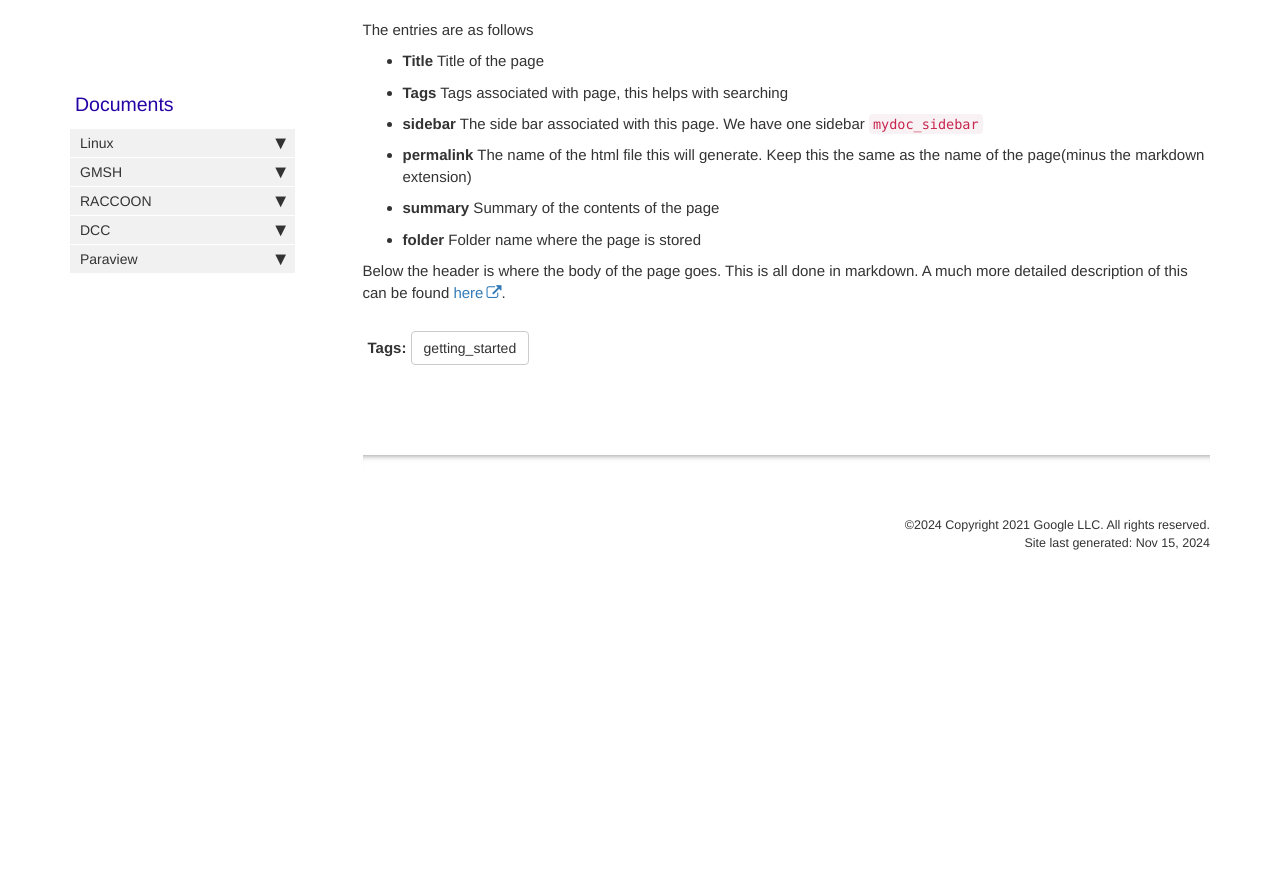
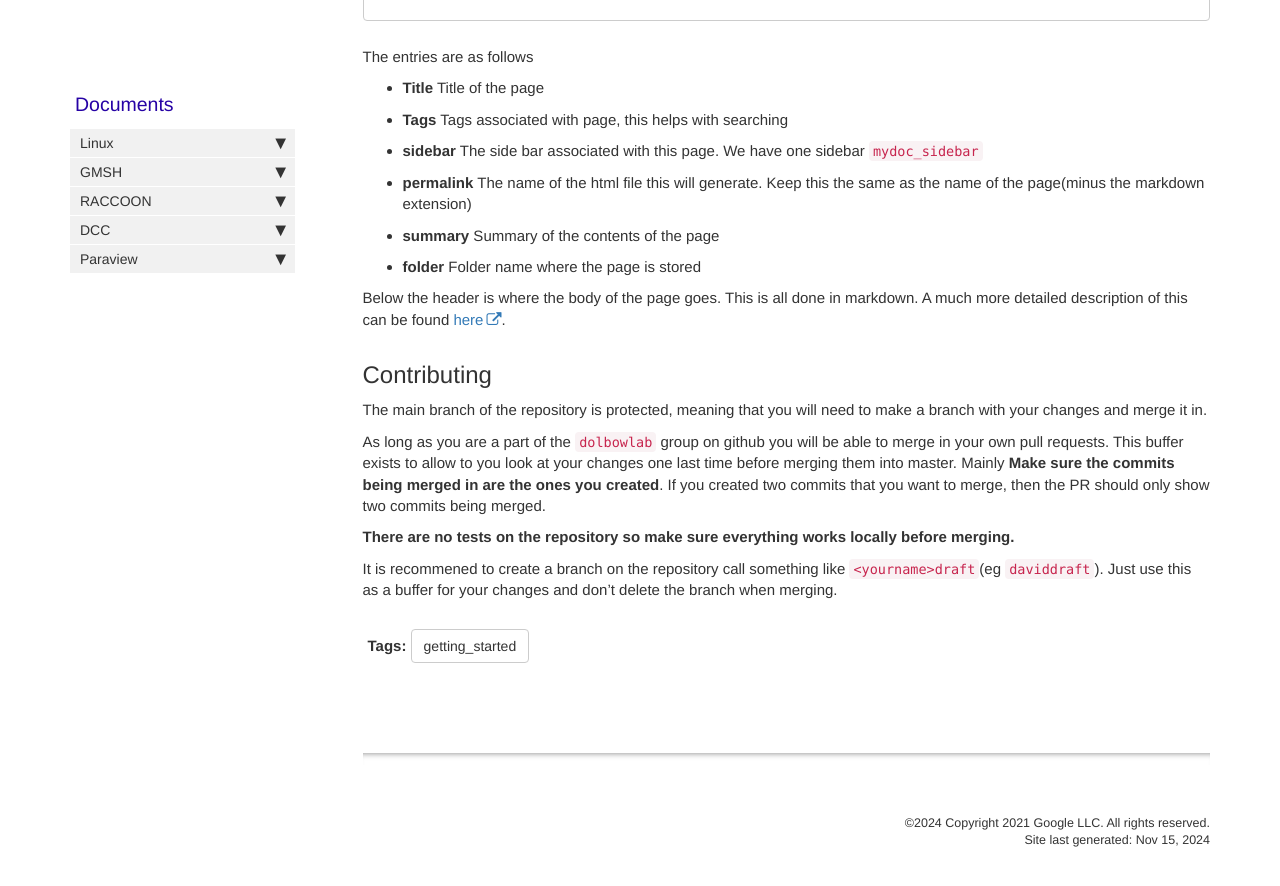
Before and after one commit to dolbowlab/dolbowlabdocs, a Jekyll site: the page built from index.md, in a window 1280 px wide and 900 px high, scrolled down 3815 px. Shown: the top 886 px of the window. Built offline with Jekyll 4.4.1, drawn with Linux system fonts in a browser that asks for light colours; comment, search, counter and statistics services are not loaded; before the commit the page ends 4418 px from its top, so only the background shows below that.

Commit message:
added contributing section to home page

```diff
--- a/index.md
+++ b/index.md
@@ -190,3 +190,13 @@ The entries are as follows
 - **folder** Folder name where the page is stored
 
 Below the header is where the body of the page goes. This is all done in markdown. A much more detailed description of this can be found [here](https://idratherbewriting.com/documentation-theme-jekyll/mydoc_pages.html).
+
+## Contributing
+
+The main branch of the repository is protected, meaning that you will need to make a branch with your changes and merge it in.
+
+As long as you are a part of the `dolbowlab` group on github you will be able to merge in your own pull requests. This buffer exists to allow to you look at your changes one last time before merging them into master. Mainly **Make sure the commits being merged in are the ones you created**. If you created two commits that you want to merge, then the PR should only show two commits being merged.
+
+**There are no tests on the repository so make sure everything works locally before merging.**
+
+It is recommened to create a branch on the repository call something like `<yourname>draft`(eg `daviddraft`). Just use this as a buffer for your changes and don't delete the branch when merging.
```
